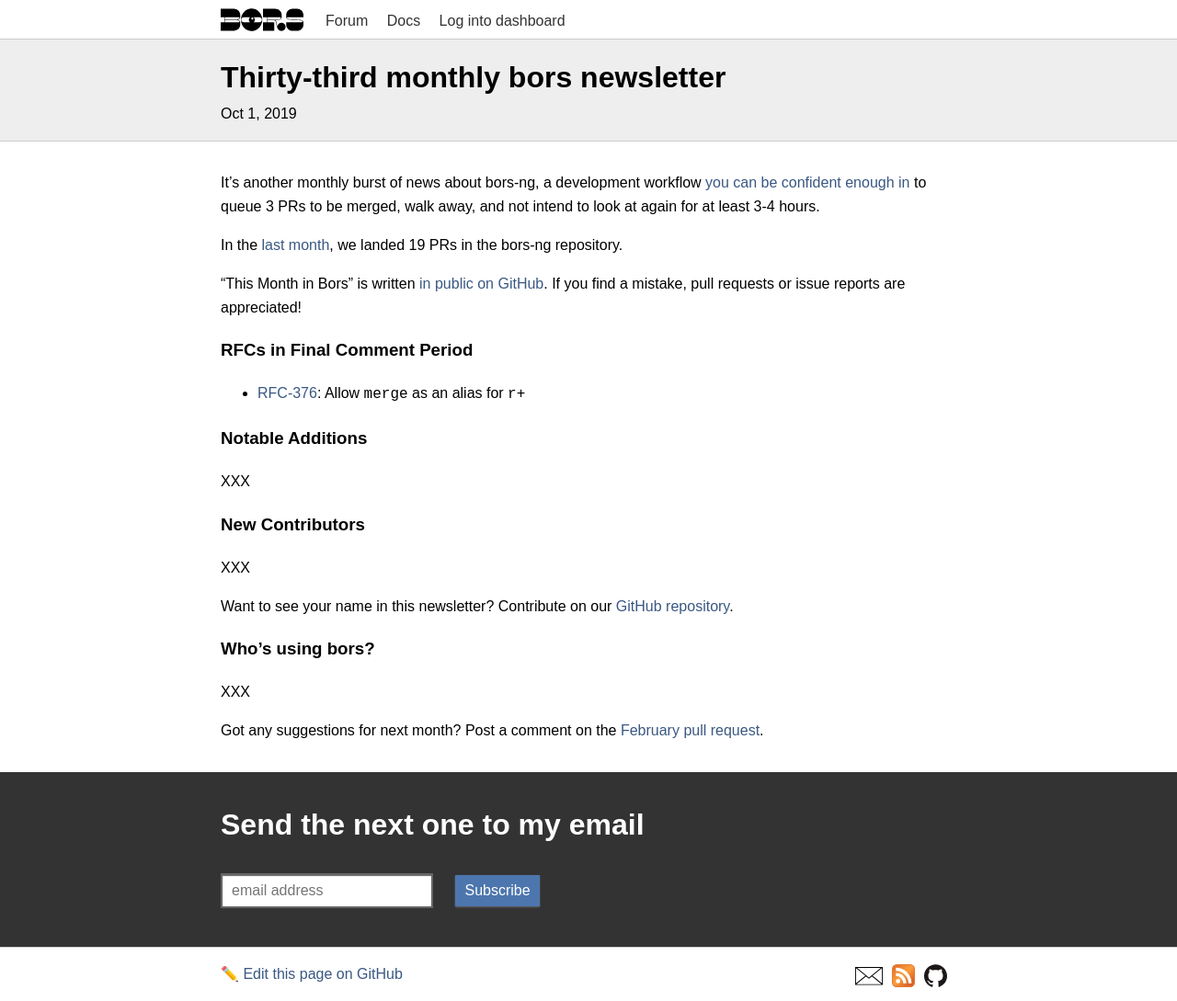
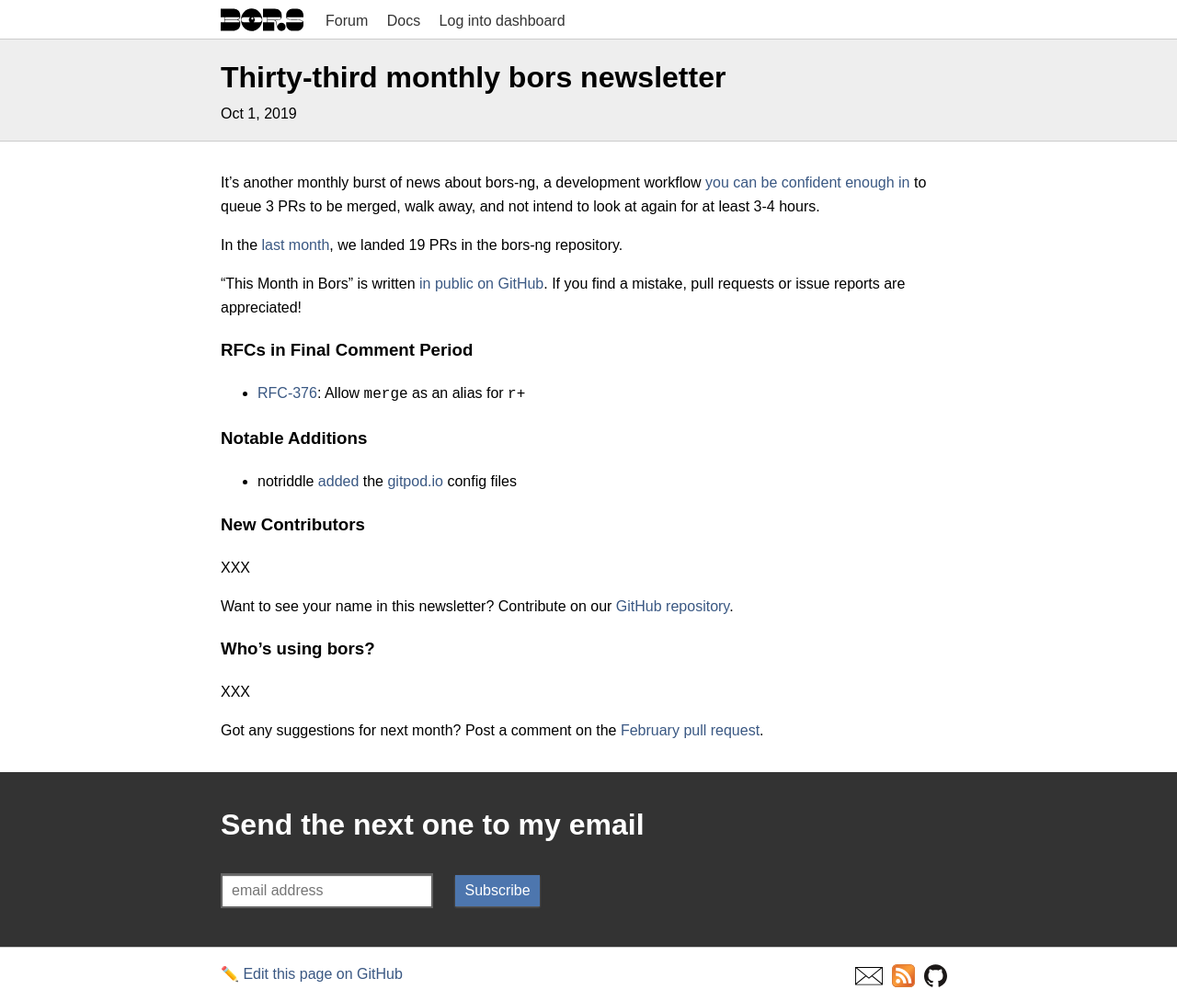
Before and after one commit to bors-ng/bors-ng.github.io, a Jekyll site: the page built from _posts/2019-10-01-tmib-33.md, in a window 1280 px wide. Shown: the whole page at 92% size. Built offline with Jekyll 4.4.1, drawn with Linux system fonts in a browser that asks for light colours.

Commit message:
Add bors-ng/bors-ng#758

```diff
--- a/_posts/2019-10-01-tmib-33.md
+++ b/_posts/2019-10-01-tmib-33.md
@@ -24,7 +24,7 @@
 
 ### Notable Additions
 
-XXX
+* notriddle [added](https://github.com/bors-ng/bors-ng/pull/758) the [gitpod.io](https://gitpod.io) config files
 
 
 ### New Contributors
```
